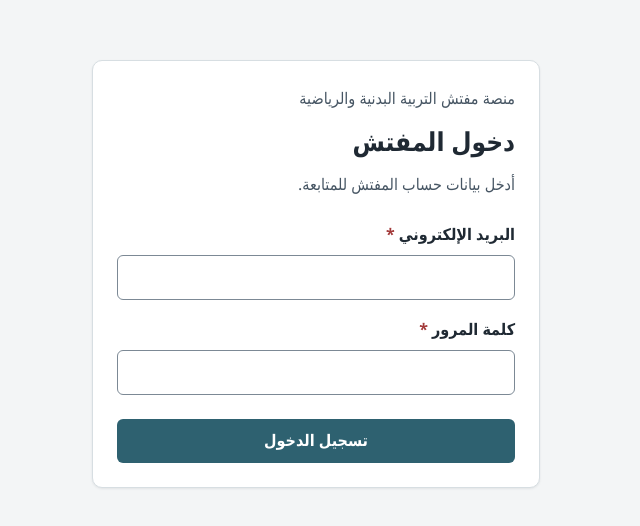
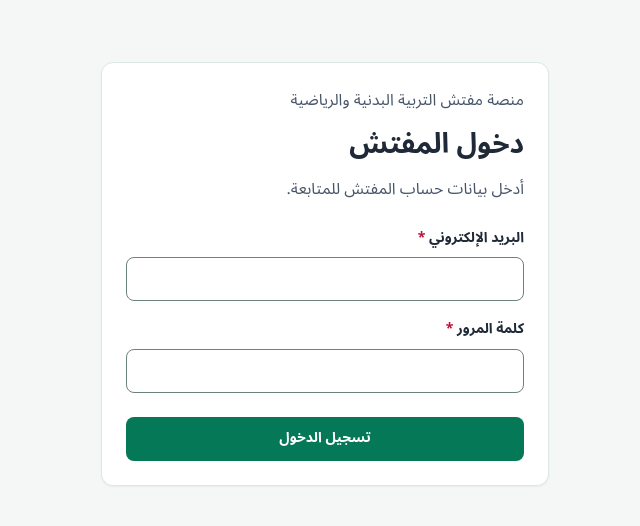
Before and after one commit to alandalousservice-bot/inspecter-platforme, a React (Vite) app in the folder packages/web/: page /login in a window 1280 px wide. Shown: the part 126-652 px from the top of the page, without its empty margins (447-1087 px from the left). Built offline with nearby package versions, Linux system fonts and the light colour scheme.

Commit message:
feat(ui): establish ArenaSPEX design foundation

```diff
--- a/packages/web/src/ui/primitives.css
+++ b/packages/web/src/ui/primitives.css
@@ -1,6 +1,6 @@
 .ui-button {
   display: inline-flex;
-  min-height: var(--control-height);
+  min-height: var(--button-height);
   align-items: center;
   justify-content: center;
   gap: var(--space-2);
@@ -8,24 +8,26 @@
   border: 1px solid transparent;
   border-radius: var(--radius-control);
   font: inherit;
+  font-size: var(--font-size-control);
   font-weight: 600;
   line-height: 1.35;
   text-align: center;
   cursor: pointer;
-  transition: background-color var(--motion-short) ease, border-color var(--motion-short) ease, color var(--motion-short) ease;
+  transition: background-color var(--motion-fast) ease, border-color var(--motion-fast) ease, color var(--motion-fast) ease;
 }
 
 .ui-button--compact {
   min-height: 2.5rem;
   padding-block: var(--space-1);
   padding-inline: var(--space-3);
-  font-size: var(--font-size-small);
+  font-size: var(--font-size-control);
 }
 
 .ui-button:active:not(:disabled) { transform: translateY(1px); }
-.ui-button:disabled { color: var(--color-text-muted); cursor: not-allowed; opacity: 0.68; }
+.ui-button:disabled { border-color: var(--color-border); background: var(--color-surface-subtle); color: var(--color-text-muted); cursor: not-allowed; }
 .ui-button--primary { background: var(--color-brand); color: var(--color-brand-on); }
 .ui-button--primary:hover:not(:disabled) { background: var(--color-primary-hover); }
+.ui-button--primary:active:not(:disabled) { background: var(--color-primary-active); }
 .ui-button--secondary { border-color: var(--color-border-strong); background: var(--color-surface); color: var(--color-text); }
 .ui-button--ghost { background: transparent; color: var(--color-text); }
 .ui-button--danger { border-color: var(--color-danger); background: var(--color-surface); color: var(--color-danger); }
@@ -44,24 +46,26 @@
 }
 
 .ui-field { display: grid; gap: var(--space-2); min-width: 0; }
-.ui-field__label { font-weight: 600; }
+.ui-field__label { font-size: var(--font-size-control); font-weight: 600; }
 .ui-field__required { color: var(--color-danger); }
 .ui-input {
   display: block;
   width: 100%;
   min-width: 0;
-  min-height: var(--control-height);
+  min-height: var(--input-height);
   padding: var(--space-2) var(--space-3);
   border: 1px solid var(--color-border-strong);
   border-radius: var(--radius-control);
   background: var(--color-surface);
   color: var(--color-text);
   font: inherit;
+  font-size: var(--font-size-control);
   line-height: var(--line-height-body);
   text-align: start;
 }
 
 .ui-input:hover:not(:disabled, :read-only) { border-color: var(--color-text-muted); }
+.ui-input::placeholder { color: var(--color-text-muted); opacity: 1; }
 .ui-input:focus-visible { border-color: var(--color-primary); }
 .ui-input[aria-invalid='true'] { border-color: var(--color-danger); }
 .ui-input[aria-invalid='true']:focus-visible { box-shadow: 0 0 0 2px color-mix(in srgb, var(--color-danger) 22%, transparent); }
@@ -83,7 +87,7 @@
   box-shadow: var(--elevation-low);
   transition: border-color var(--motion-short) ease, box-shadow var(--motion-short) ease;
 }
-.ui-card:hover { border-color: var(--color-border-strong); box-shadow: var(--elevation-high); }
+.ui-card:hover { border-color: var(--color-border-strong); box-shadow: var(--elevation-card); }
 .ui-card__header { display: flex; align-items: flex-start; justify-content: space-between; gap: var(--space-4); }
 .ui-card__title, .ui-dialog__title { margin: 0; font-size: var(--font-size-card); }
 .ui-dialog__description { margin: 0; line-height: var(--line-height-body); }
@@ -102,7 +106,7 @@
   border-radius: var(--radius-control);
   background: var(--color-surface);
   color: var(--color-text);
-  font-size: var(--font-size-small);
+  font-size: var(--font-size-badge);
   font-weight: 600;
   line-height: 1.3;
   white-space: nowrap;
@@ -122,10 +126,10 @@
   border-radius: var(--radius-dialog);
   background: var(--color-surface);
   color: var(--color-text);
-  box-shadow: var(--elevation-high);
+  box-shadow: var(--elevation-dialog);
 }
 .ui-dialog::backdrop { background: color-mix(in srgb, var(--color-text-primary) 45%, transparent); }
-.ui-dialog__body { display: grid; gap: var(--space-4); padding: var(--space-6); }
+.ui-dialog__body { display: grid; gap: var(--space-4); padding: var(--dialog-padding); }
 .ui-dialog__title:focus { outline: none; }
 .ui-dialog__actions { display: flex; flex-wrap: wrap; gap: var(--space-2); padding-block-start: var(--space-2); }
 
@@ -158,7 +162,7 @@
 .ui-table-region { min-width: 0; }
 .ui-table__scroll-hint { display: none; margin: 0 0 var(--space-2); color: var(--color-text-muted); font-size: var(--font-size-small); }
 .ui-table-wrap { max-width: 100%; overflow: auto; border: 1px solid var(--color-border); border-radius: var(--radius-card); }
-.ui-table { width: 100%; border-collapse: collapse; text-align: start; }
+.ui-table { width: 100%; border-collapse: collapse; font-size: var(--font-size-table); text-align: start; }
 .ui-table caption { padding: var(--space-3) var(--space-4); text-align: start; font-weight: 700; }
 .ui-table th, .ui-table td { min-height: var(--table-row-min-height); padding: 0.625rem var(--space-4); border-block-start: 1px solid var(--color-border); vertical-align: middle; overflow-wrap: anywhere; }
 .ui-table th { background: var(--color-surface-subtle); color: var(--color-text-primary); font-size: var(--font-size-table-header); font-weight: var(--font-weight-semibold); text-align: start; white-space: nowrap; }
@@ -169,7 +173,7 @@
 .ui-page-header { display: grid; gap: var(--space-3); min-width: 0; }
 .ui-page-header__row { display: flex; align-items: center; justify-content: space-between; gap: var(--space-6); min-width: 0; }
 .ui-page-header__copy { min-width: 0; }
-.ui-page-header h1 { margin: 0; font-size: var(--font-size-page); font-weight: var(--font-weight-semibold); line-height: var(--line-height-heading); overflow-wrap: anywhere; }
+.ui-page-header h1 { margin: 0; font-size: var(--font-size-page-title); font-weight: var(--font-weight-bold); line-height: var(--line-height-heading); overflow-wrap: anywhere; }
 .ui-page-header__description, .ui-page-header__eyebrow { margin: var(--space-2) 0 0; color: var(--color-text-muted); }
 .ui-page-header__eyebrow { font-size: var(--font-size-small); }
 .ui-page-header__actions, .ui-page-header__secondary { display: flex; align-items: center; justify-content: flex-end; flex-wrap: wrap; gap: var(--space-2); }
@@ -204,6 +208,7 @@
   html { scroll-behavior: auto; }
   .ui-card { transition: none; }
   .ui-button, .ui-button__spinner, .ui-state__indicator { animation: none; transition: none; }
+  .ui-button:active:not(:disabled) { transform: none; }
 }
 @media (max-width: 48rem) {
   .ui-page { padding-inline: var(--page-gutter-mobile); }
--- a/packages/web/src/ui/shell.css
+++ b/packages/web/src/ui/shell.css
@@ -12,7 +12,7 @@ body {
   margin: 0;
   background: var(--color-canvas);
   color: var(--color-text);
-  font-family: var(--font-sans);
+  font-family: var(--font-screen);
   font-size: var(--font-size-body);
   line-height: var(--line-height-body);
   font-variant-numeric: lining-nums;
@@ -31,6 +31,7 @@ a:hover {
 :where(a, button, input, select, textarea, summary, [tabindex]):focus-visible {
   outline: 3px solid var(--color-focus-ring);
   outline-offset: 2px;
+  box-shadow: 0 0 0 2px var(--color-surface);
 }
 
 button,
--- a/packages/web/src/ui/tokens.css
+++ b/packages/web/src/ui/tokens.css
@@ -1,52 +1,81 @@
 :root {
   color-scheme: light;
-  font-family: "Segoe UI", Tahoma, Arial, sans-serif;
   font-synthesis: none;
 
-  /* Working palette: calm administrative workspace. ADR-016 remains OPEN. */
-  --color-background: #f3f5f6;
+  /* ADR-016 / G8-VISUAL-A0: one semantic palette for the screen UI. */
+  --color-primary: #047857;
+  --color-primary-hover: #065f46;
+  --color-primary-active: #064e3b;
+  --color-primary-subtle: #ecfdf5;
+  --color-on-primary: #ffffff;
+
+  --color-navigation: #064e3b;
+  --color-navigation-hover: #065f46;
+  --color-navigation-active: #047857;
+  --color-navigation-text: #ecfdf5;
+  --color-navigation-text-muted: #a7f3d0;
+  --color-focus-on-dark: #6ee7b7;
+
+  --color-public-background: #052e2b;
+  --color-public-surface: #064e3b;
+  --color-public-text: #ffffff;
+  --color-public-text-muted: #d1fae5;
+
+  --color-background: #f4f7f6;
   --color-surface: #ffffff;
-  --color-surface-subtle: #edf1f3;
+  --color-surface-subtle: #f8fbfa;
   --color-surface-elevated: #ffffff;
-  --color-border: #d7dee2;
-  --color-border-strong: #7c8995;
-  --color-text-primary: #1f2933;
-  --color-text-secondary: #465563;
-  --color-text-muted: #586574;
-  --color-primary: #2e6170;
-  --color-primary-hover: #254f5b;
-  --color-primary-subtle: #e8f0f2;
-  --color-on-primary: #ffffff;
-  --color-success: #236443;
-  --color-success-subtle: #eaf4ed;
+  --color-border: #dce8e3;
+  --color-border-strong: #6b8479;
+  --color-text-primary: #1f2937;
+  --color-text-secondary: #475569;
+  --color-text-muted: #475569;
+
+  --color-success: #15803d;
+  --color-success-subtle: #f0fdf4;
   --color-on-success: #ffffff;
-  --color-warning: #765200;
-  --color-warning-subtle: #fff4d6;
+  --color-warning: #b45309;
+  --color-warning-subtle: #fffbeb;
   --color-on-warning: #ffffff;
-  --color-danger: #a33a3a;
-  --color-danger-subtle: #fbecec;
+  --color-danger: #be123c;
+  --color-danger-subtle: #fff1f2;
   --color-on-danger: #ffffff;
-  --color-info: #315f7d;
-  --color-info-subtle: #e8f0f5;
+  --color-info: #0369a1;
+  --color-info-subtle: #f0f9ff;
   --color-on-info: #ffffff;
-  --color-focus-ring: #1d5f86;
+  --color-focus-ring: #047857;
 
+  /* Screen text prefers Arabic-optimized local fonts when installed.
+     The print document deliberately continues to use the legacy alias. */
+  --font-screen: Alexandria, Tajawal, "Noto Sans Arabic", system-ui, sans-serif;
   --font-sans: "Segoe UI", Tahoma, Arial, sans-serif;
-  --font-size-meta: 0.75rem;
-  --font-size-small: 0.875rem;
-  --font-size-label: 0.875rem;
+
+  --font-size-display: clamp(2rem, 5vw, 3.5rem);
+  --font-size-page-title: 1.75rem;
+  --font-size-section-title: 1.5rem;
+  --font-size-card-title: 1.0625rem;
   --font-size-body: 1rem;
-  --font-size-table-header: 0.875rem;
-  --font-size-card: 1.125rem;
-  --font-size-section: 1.25rem;
-  --font-size-page: 1.625rem;
+  --font-size-body-small: 0.875rem;
+  --font-size-control: 0.875rem;
+  --font-size-table: 0.875rem;
+  --font-size-metadata: 0.8125rem;
+  --font-size-badge: 0.75rem;
+
+  /* Compatibility typography names retained while consumers migrate. */
+  --font-size-meta: var(--font-size-metadata);
+  --font-size-small: var(--font-size-body-small);
+  --font-size-label: var(--font-size-control);
+  --font-size-table-header: var(--font-size-table);
+  --font-size-card: var(--font-size-card-title);
+  --font-size-section: var(--font-size-section-title);
+  --font-size-page: var(--font-size-page-title);
   --font-weight-regular: 400;
   --font-weight-medium: 500;
   --font-weight-semibold: 600;
   --font-weight-bold: 700;
   --line-height-body: 1.65;
   --line-height-heading: 1.35;
-  --line-height-compact: 1.45;
+  --line-height-compact: 1.5;
 
   /* 4px-based spacing scale: 4, 8, 12, 16, 24, 32, 48px. */
   --space-1: 0.25rem;
@@ -56,32 +85,62 @@
   --space-6: 1.5rem;
   --space-8: 2rem;
   --space-12: 3rem;
+  --page-gutter: 2rem;
+  --page-gutter-compact: 1.5rem;
+  --page-gutter-mobile: 1rem;
+  --section-gap: 1.5rem;
+  --card-gap: 1rem;
+  --card-padding: 1.5rem;
+  --form-gap: 1rem;
+  --control-gap: 0.5rem;
+  --table-cell-padding-block: 0.75rem;
+  --table-cell-padding-inline: 1rem;
+  --dialog-padding: 1.5rem;
 
   --control-height: 2.75rem;
   --control-height-compact: 2.5rem;
-  --page-gutter: 2rem;
-  --page-gutter-mobile: 1rem;
-  --section-gap: 2rem;
-  --card-padding: 1.5rem;
+  --input-height: var(--control-height);
+  --button-height: var(--control-height);
+  --icon-button-size: 2.75rem;
   --table-row-min-height: 2.75rem;
-  --table-cell-padding-block: 0.75rem;
   --content-max-width: 90rem;
   --sidebar-width: 14.5rem;
   --header-height: 4rem;
 
-  --radius-control: 0.375rem;
-  --radius-card: 0.625rem;
-  --radius-dialog: 1rem;
+  --radius-sm: 0.5rem;
+  --radius-md: 0.75rem;
+  --radius-lg: 1rem;
+  --radius-control: var(--radius-sm);
+  --radius-card: var(--radius-md);
+  --radius-dialog: var(--radius-lg);
   --radius-pill: 999px;
-  --elevation-low: 0 1px 3px rgb(31 41 51 / 5%), 0 1px 2px rgb(0 0 0 / 3%);
-  --elevation-high: 0 6px 16px -3px rgb(31 41 51 / 10%), 0 2px 6px rgb(0 0 0 / 4%);
-  --motion-short: 150ms;
-  --motion-standard: 200ms;
 
-  /* Temporary aliases keep existing feature CSS stable during G6 migration. */
+  --elevation-low: 0 1px 2px rgb(15 23 42 / 5%);
+  --elevation-card: 0 10px 24px rgb(15 118 110 / 8%);
+  --elevation-high: var(--elevation-card);
+  --elevation-dialog: 0 20px 48px rgb(6 78 59 / 18%);
+
+  --motion-fast: 160ms;
+  --motion-normal: 210ms;
+  --motion-short: var(--motion-fast);
+  --motion-standard: var(--motion-normal);
+
+  /* Temporary aliases keep existing feature CSS stable during G8 migration. */
   --color-canvas: var(--color-background);
-  --color-surface-raised: var(--color-surface-elevated);
+  --color-surface-raised: var(--color-surface-subtle);
   --color-text: var(--color-text-primary);
   --color-brand: var(--color-primary);
   --color-brand-on: var(--color-on-primary);
 }
+
+@media (max-width: 63.999rem) {
+  :root { --page-gutter: var(--page-gutter-compact); }
+}
+
+@media (max-width: 48rem) {
+  :root { --card-padding: 1rem; }
+}
+
+@media (max-width: 35rem) {
+  :root { --page-gutter: var(--page-gutter-mobile); }
+}
```
Also changed, not shown: 2 other files (tests, documents, lock files or other folders).
